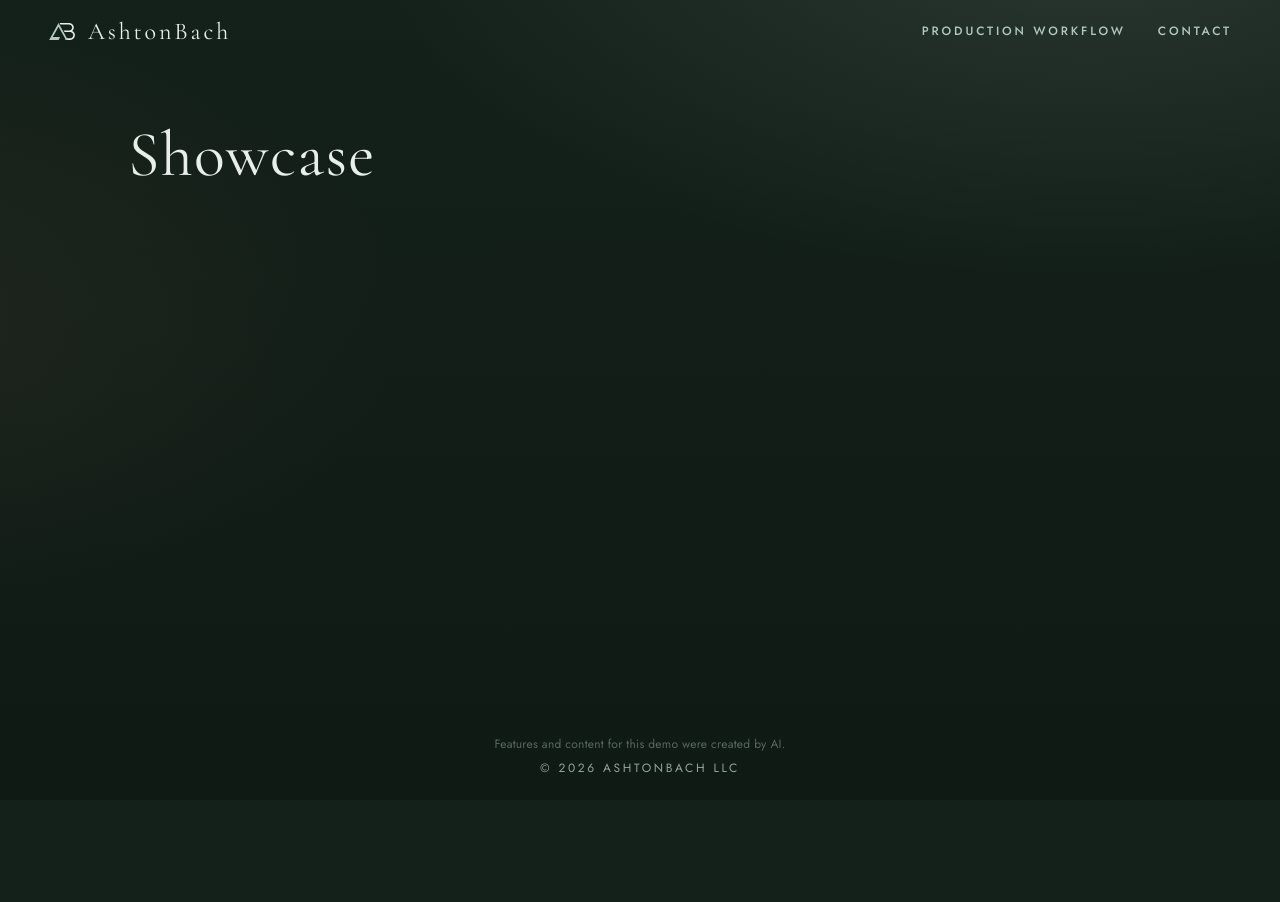
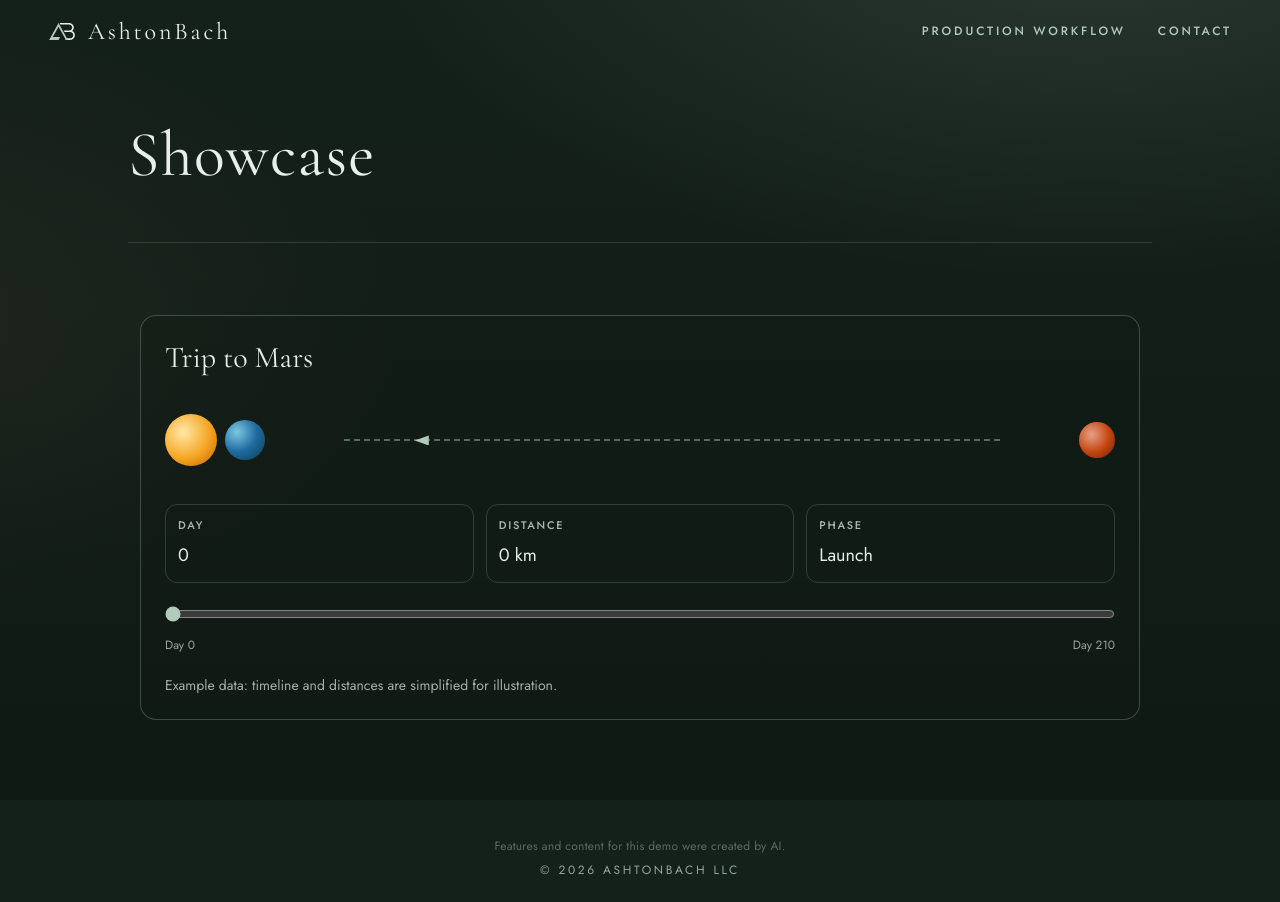
Before and after one commit to ashtonbach/agent-showcase, a Next.js app: page / in a window 1280 px wide. Before the commit the page ends 800 px from the top, so only its background shows below. Built offline with nearby package versions, Linux system fonts and the light colour scheme.

Commit message:
Feature: Your request (Author: Alder)

```diff
--- a/app/lab/current.json
+++ b/app/lab/current.json
@@ -1 +1 @@
-{"slug":"custom-1792661970"}
+{"slug":"custom-1792662945"}
--- /dev/null
+++ b/app/lab/custom-1792662945/index.tsx
@@ -0,0 +1,124 @@
+"use client";
+import { useCallback, useEffect, useRef, useState } from "react";
+
+const MAX_DAY = 210;
+// NASA Insight cruise ~6.5 months (~200 d); ~480M km total path length (simplified linear model).
+const TOTAL_KM = 480_000_000;
+
+function phaseFor(day: number): string {
+  if (day <= 14) return "Launch";
+  if (day >= 196) return "Arrival";
+  return "Cruise";
+}
+
+function distanceKm(day: number): number {
+  return Math.round((day / MAX_DAY) * TOTAL_KM);
+}
+
+export default function Lab() {
+  const [day, setDay] = useState(0);
+  const sectionRef = useRef<HTMLElement>(null);
+  const progress = day / MAX_DAY;
+  const shipLeft = 18 + progress * 64;
+
+  const bump = useCallback((delta: number) => {
+    setDay((d) => Math.min(MAX_DAY, Math.max(0, d + delta)));
+  }, []);
+
+  useEffect(() => {
+    const el = sectionRef.current;
+    if (!el) return;
+    const onKey = (e: KeyboardEvent) => {
+      if (e.key === "ArrowLeft" || e.key === "ArrowDown") {
+        e.preventDefault();
+        bump(-1);
+      } else if (e.key === "ArrowRight" || e.key === "ArrowUp") {
+        e.preventDefault();
+        bump(1);
+      }
+    };
+    el.addEventListener("keydown", onKey);
+    return () => el.removeEventListener("keydown", onKey);
+  }, [bump]);
+
+  const css = `
+.lab-wrap{max-width:min(720px,100%);margin:8px auto 56px;padding:0 12px;box-sizing:border-box}
+.lab-card{border:1px solid rgba(176,203,188,0.28);border-radius:16px;padding:24px;background:rgba(18,26,22,0.35)}
+.lab-h2{font-family:var(--serif);font-weight:400;font-size:30px;line-height:1.2;color:var(--mist);margin:0 0 20px}
+.lab-sky{display:flex;align-items:center;justify-content:space-between;gap:8px;margin:0 0 20px;position:relative;min-height:88px}
+.lab-body{position:relative;flex:1;height:72px;margin:0 8px}
+.lab-dash{position:absolute;left:8%;right:8%;top:50%;height:0;border-top:2px dashed rgba(176,203,188,0.45);transform:translateY(-50%)}
+.lab-ship{position:absolute;top:50%;width:14px;height:10px;transform:translate(-50%,-50%);background:var(--sage);clip-path:polygon(0 50%,100% 0,100% 100%);transition:left 0.15s ease}
+@media (prefers-reduced-motion:reduce){.lab-ship{transition:none}}
+.lab-orb{flex-shrink:0;border-radius:50%;position:relative;z-index:1}
+.lab-sun{width:52px;height:52px;background:radial-gradient(circle at 35% 35%,#ffe9a8,#f5a623 55%,#c45c00)}
+.lab-earth{width:40px;height:40px;background:radial-gradient(circle at 30% 30%,#7ec8e3,#1e6b9e 50%,#0d3d56)}
+.lab-mars{width:36px;height:36px;background:radial-gradient(circle at 35% 35%,#e8a088,#c1440e 55%,#6b2210)}
+.lab-stats{display:grid;grid-template-columns:repeat(3,1fr);gap:12px;margin:0 0 20px}
+@media(max-width:420px){.lab-stats{grid-template-columns:1fr}}
+.lab-stat{border:1px solid rgba(176,203,188,0.2);border-radius:12px;padding:12px}
+.lab-label{font-family:var(--sans);font-weight:500;font-size:11px;letter-spacing:0.16em;text-transform:uppercase;color:rgba(232,238,233,0.75);margin:0 0 6px}
+.lab-val{font-size:18px;color:var(--mist);margin:0}
+.lab-slider-wrap{margin:0}
+.lab-slider{width:100%;accent-color:var(--sage);cursor:pointer}
+.lab-range-labels{display:flex;justify-content:space-between;font-size:12px;color:rgba(232,238,233,0.65);margin-top:6px}
+.lab-note{margin:20px 0 0;font-size:14px;color:rgba(232,238,233,0.7);line-height:1.45}
+`;
+
+  return (
+    <section
+      ref={sectionRef}
+      data-lab="custom-1792662945"
+      aria-labelledby="lab-mars-title"
+      className="lab-wrap"
+      tabIndex={0}
+    >
+      <style>{css}</style>
+      <div className="lab-card">
+        <h2 id="lab-mars-title" className="lab-h2">Trip to Mars</h2>
+        <div className="lab-sky" aria-hidden="true">
+          <div className="lab-orb lab-sun" title="Sun" />
+          <div className="lab-orb lab-earth" title="Earth" />
+          <div className="lab-body">
+            <div className="lab-dash" />
+            <div className="lab-ship" style={{ left: `${shipLeft}%` }} />
+          </div>
+          <div className="lab-orb lab-mars" title="Mars" />
+        </div>
+        <div className="lab-stats">
+          <div className="lab-stat">
+            <p className="lab-label">Day</p>
+            <p className="lab-val">{day}</p>
+          </div>
+          <div className="lab-stat">
+            <p className="lab-label">Distance</p>
+            <p className="lab-val">{distanceKm(day)} km</p>
+          </div>
+          <div className="lab-stat">
+            <p className="lab-label">Phase</p>
+            <p className="lab-val">{phaseFor(day)}</p>
+          </div>
+        </div>
+        <div className="lab-slider-wrap">
+          <input
+            className="lab-slider"
+            type="range"
+            min={0}
+            max={MAX_DAY}
+            value={day}
+            aria-valuemin={0}
+            aria-valuemax={MAX_DAY}
+            aria-valuenow={day}
+            aria-label="Mission day"
+            onChange={(e) => setDay(Number(e.target.value))}
+          />
+          <div className="lab-range-labels">
+            <span>Day 0</span>
+            <span>Day {MAX_DAY}</span>
+          </div>
+        </div>
+        <p className="lab-note">Example data: timeline and distances are simplified for illustration.</p>
+      </div>
+    </section>
+  );
+}
--- a/app/page.tsx
+++ b/app/page.tsx
@@ -1,3 +1,4 @@
+import Lab from "./lab/custom-1792662945";
 import { readDemoKey, demoTitle } from "./demo-name";
 const demoKey = readDemoKey();
 const demoName = demoTitle();
@@ -5,7 +6,7 @@ export default function Page() {
   return (
     <div className="page-stack">
       <h1 className="demo-title" data-i18n={demoKey}>{demoName}</h1>
-      {/* lab:slot */}
+      <Lab /> {/* lab:slot */}
     </div>
   );
 }
```
